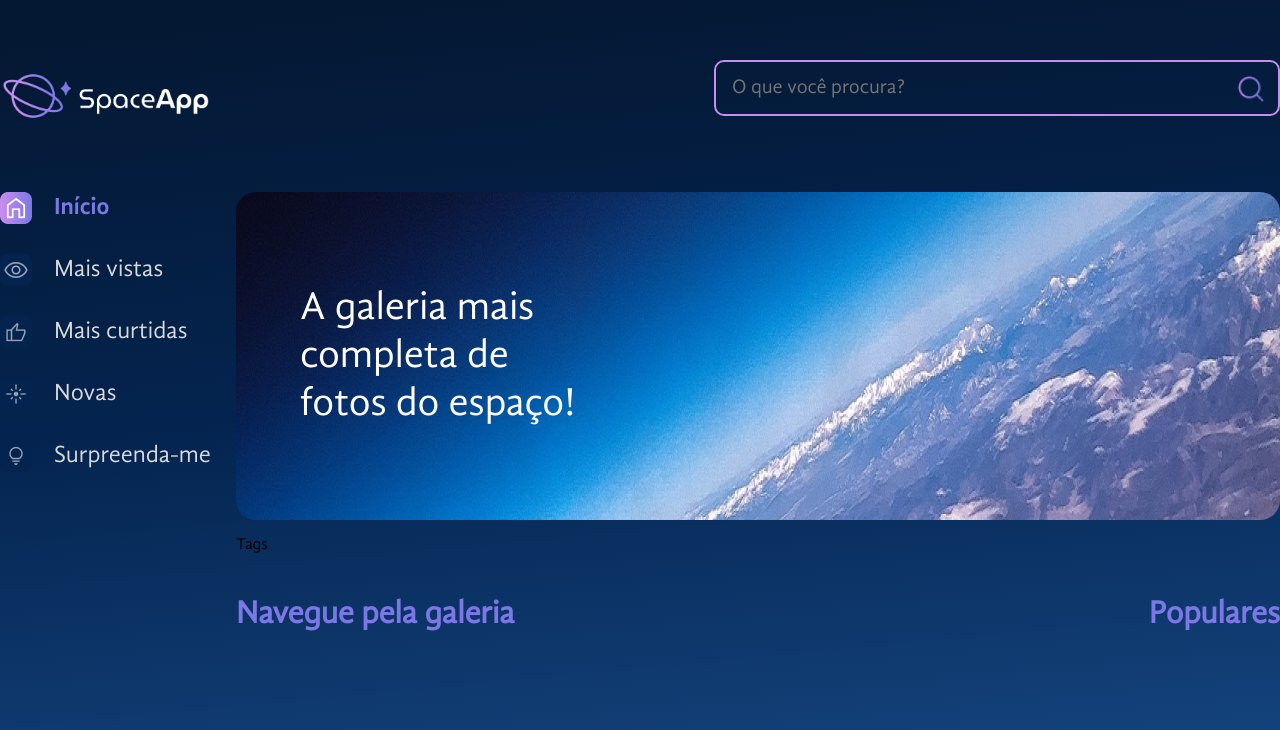
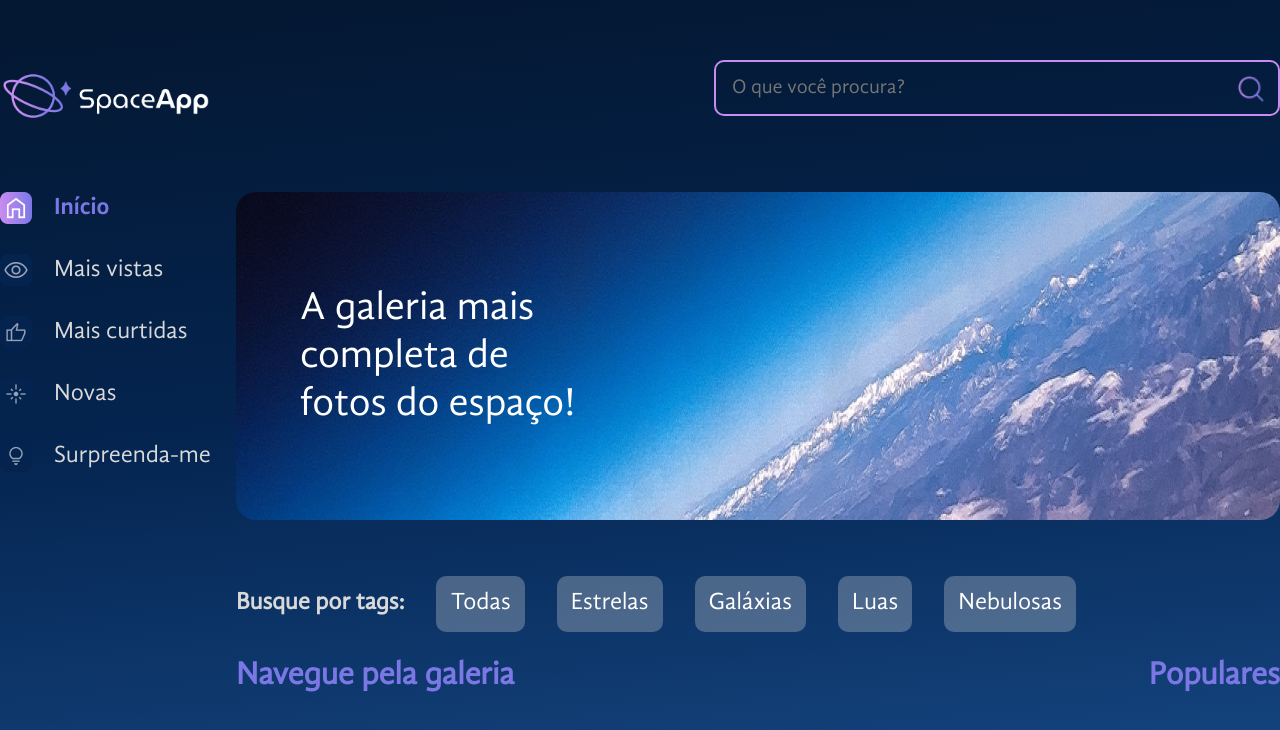
Before and after one commit to erikenascimento/SpaceApp, a React (Vite) app in the folder space-app/: page / in a window 1280 px wide. Shown: the top 730 px of the page. Built offline with nearby package versions, Linux system fonts and the light colour scheme.

Commit message:
Populating the tag component with a json file using the method .map

```diff
--- a/space-app/src/components/Gallery/Tags/index.jsx
+++ b/space-app/src/components/Gallery/Tags/index.jsx
@@ -1,5 +1,43 @@
+import styled from "styled-components";
+import tags from "./tags.json";
+
+const TagsContainer = styled.section`
+	display: flex;
+	align-items: center;
+	gap: 32px;
+	margin-top: 56px;
+`;
+
+const TagTitle = styled.h3`
+	color: #d9d9d9;
+	font-size: 24px;
+	margin: 0;
+`;
+
+const TagButton = styled.button`
+	font-size: 24px;
+	color: #ffffff;
+	background: rgba(217, 217, 217, 0.3);
+	border-radius: 10px;
+	cursor: pointer;
+	transition: background-color 0.3s ease;
+	padding: 12px;
+	box-sizing: border-box;
+	border: 2px solid transparent;
+	&:hover {
+		border-color: #c98cf1;
+	}
+`;
+
 const Tags = () => {
-	return <p>Tags</p>;
+	return (
+		<TagsContainer>
+			<TagTitle>Busque por tags: </TagTitle>
+			{tags.map(tag => (
+				<TagButton key={tag.id}>{tag.titulo}</TagButton>
+			))}
+		</TagsContainer>
+	);
 };
 
 export default Tags;
--- /dev/null
+++ b/space-app/src/components/Gallery/Tags/tags.json
@@ -0,0 +1,22 @@
+[
+    {
+        "id": 0,
+        "titulo": "Todas"
+    },
+    {
+        "id": 1,
+        "titulo": "Estrelas"
+    },
+    {
+        "id": 2,
+        "titulo": "Galáxias"
+    },
+    {
+        "id": 3,
+        "titulo": "Luas"
+    },
+    {
+        "id": 4,
+        "titulo": "Nebulosas"
+    }
+]
```
